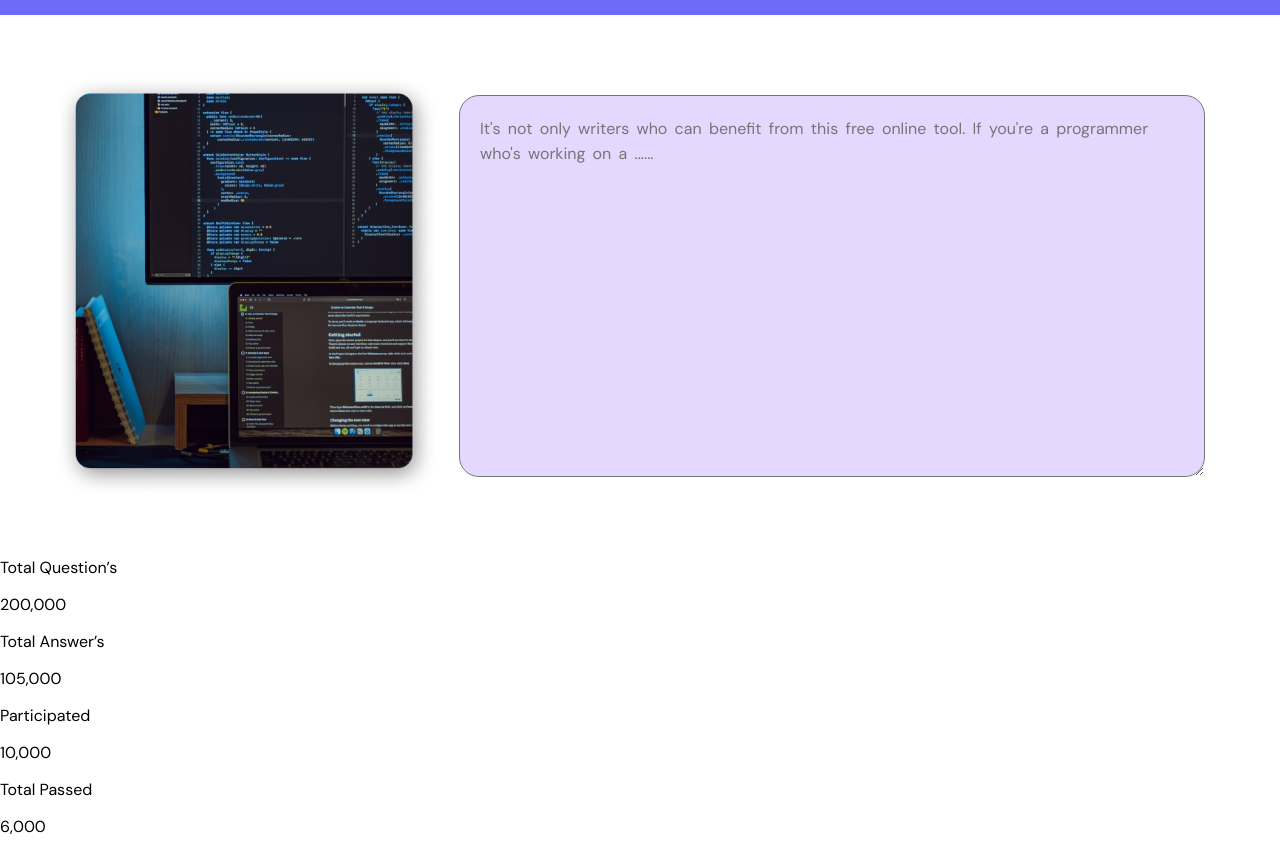
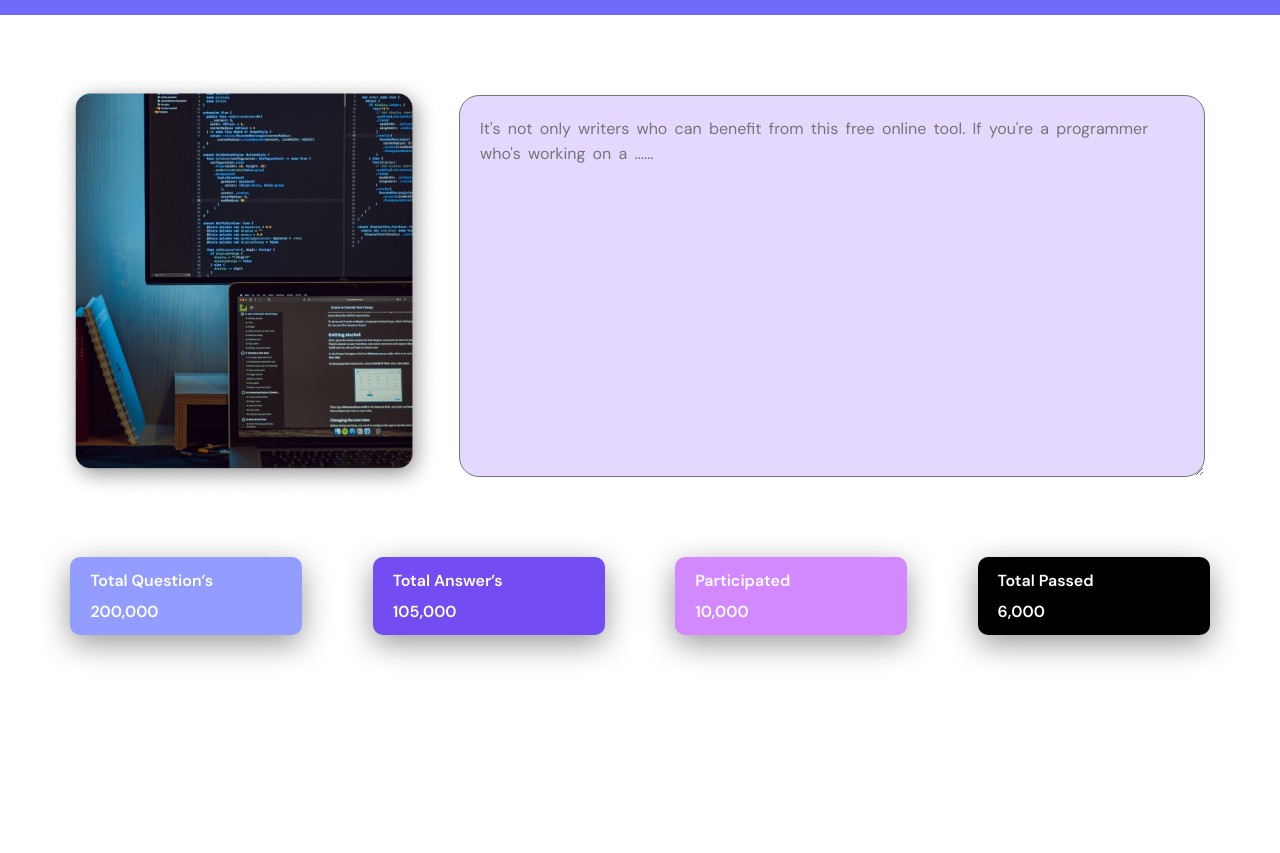
Before and after one commit to rakesh-kumar-18/micro-project-2, a plain HTML site: page index.html in a window 1280 px wide. Shown: the part 81-934 px from the top of the page. After the commit the page ends 800 px from the top, so only its background shows below. Drawn offline with Linux system fonts and the light colour scheme; a web font is replaced by a local one.

Commit message:
complete overview section

```diff
--- a/index.html
+++ b/index.html
@@ -41,19 +41,19 @@
         </div>
 
         <div id="overviews">
-            <div class="overview-items">
+            <div class="overview-items first">
                 <p>Total Question’s</p>
                 <p>200,000</p>
             </div>
-            <div class="overview-items">
+            <div class="overview-items second">
                 <p>Total Answer’s</p>
                 <p>105,000</p>
             </div>
-            <div class="overview-items">
+            <div class="overview-items third">
                 <p>Participated</p>
                 <p>10,000</p>
             </div>
-            <div class="overview-items">
+            <div class="overview-items fourth">
                 <p>Total Passed</p>
                 <p>6,000</p>
             </div>
--- a/style.css
+++ b/style.css
@@ -96,3 +96,34 @@ body {
     word-spacing: 3px;
     font-size: medium;
 }
+
+#overviews {
+    display: flex;
+    justify-content: space-evenly;
+    color: #ffffff;
+}
+
+#overviews .overview-items {
+    width: 15%;
+    padding: 0 20px;
+    border-radius: 10px;
+    box-shadow: 0px 9px 31px 0px #00000066;
+    font-weight: 600;
+    line-height: 15px;
+}
+
+#overviews>.first {
+    background-color: #929DFF;
+}
+
+#overviews>.second {
+    background-color: #734CF2;
+}
+
+#overviews>.third {
+    background-color: #D288FF;
+}
+
+#overviews>.fourth {
+    background-color: #000000;
+}
```
